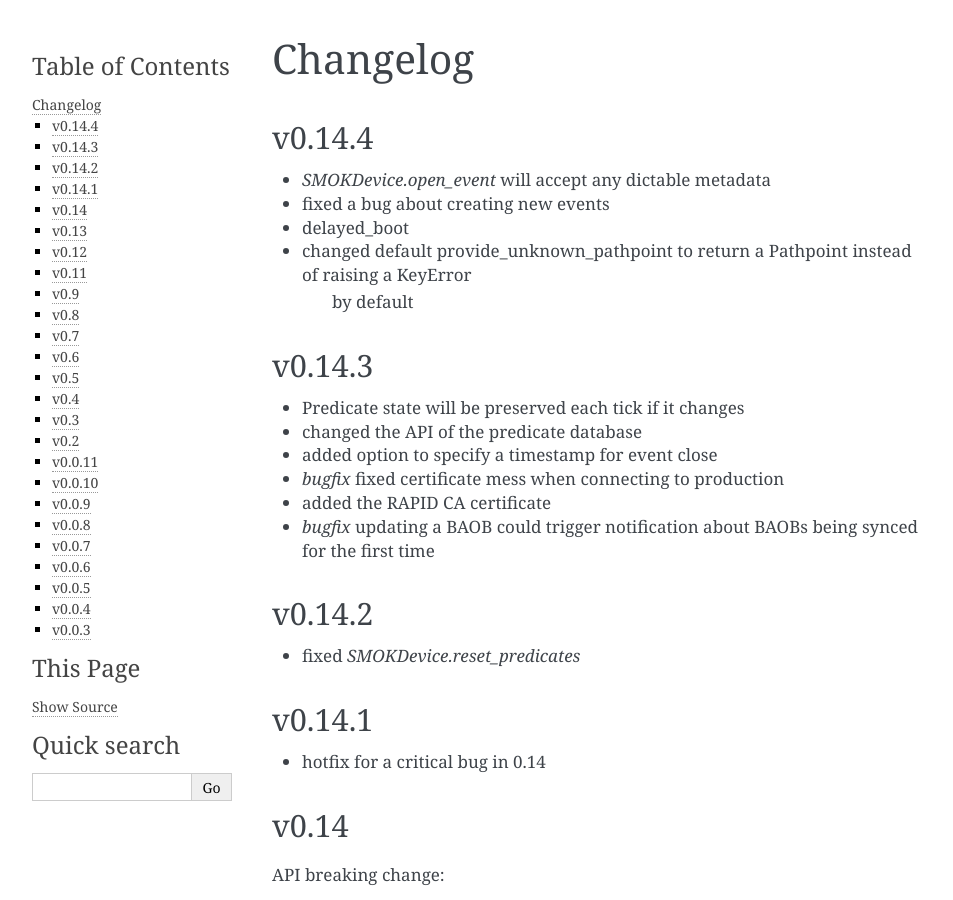
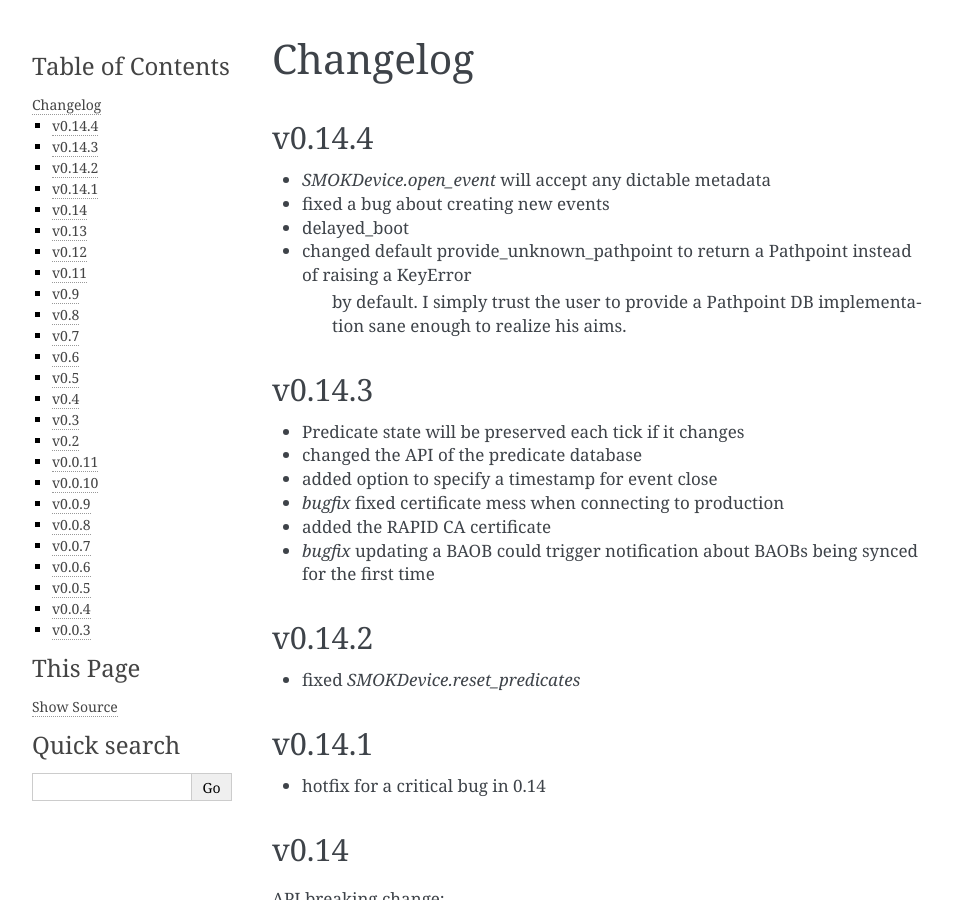
Before and after one commit to smok-serwis/smok-client, a Sphinx documentation site: the page built from docs/changelog.rst, in a window 1280 px wide and 900 px high. Shown: the whole window, without its empty margins (148-1101 px from the left). Built offline with Sphinx 7.4.7, drawn with Linux system fonts in a browser that asks for light colours.

Commit message:
update changelog

```diff
--- a/docs/changelog.rst
+++ b/docs/changelog.rst
@@ -8,7 +8,8 @@ v0.14.4
 * fixed a bug about creating new events
 * delayed_boot
 * changed default provide_unknown_pathpoint to return a Pathpoint instead of raising a KeyError
-    by default
+    by default. I simply trust the user to provide a Pathpoint DB implementation sane enough
+    to realize his aims.
 
 v0.14.3
 ~~~~~~~
```
